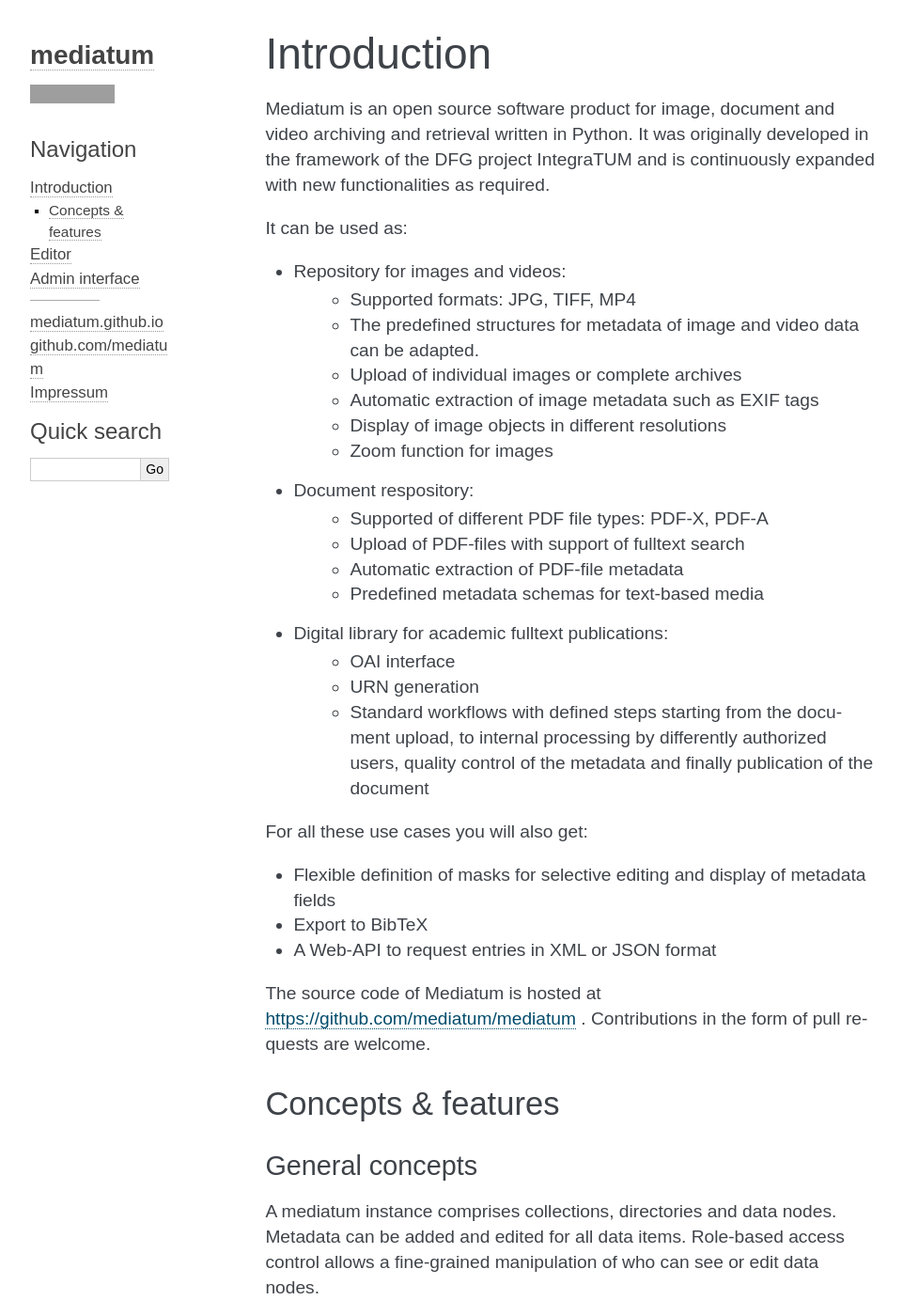
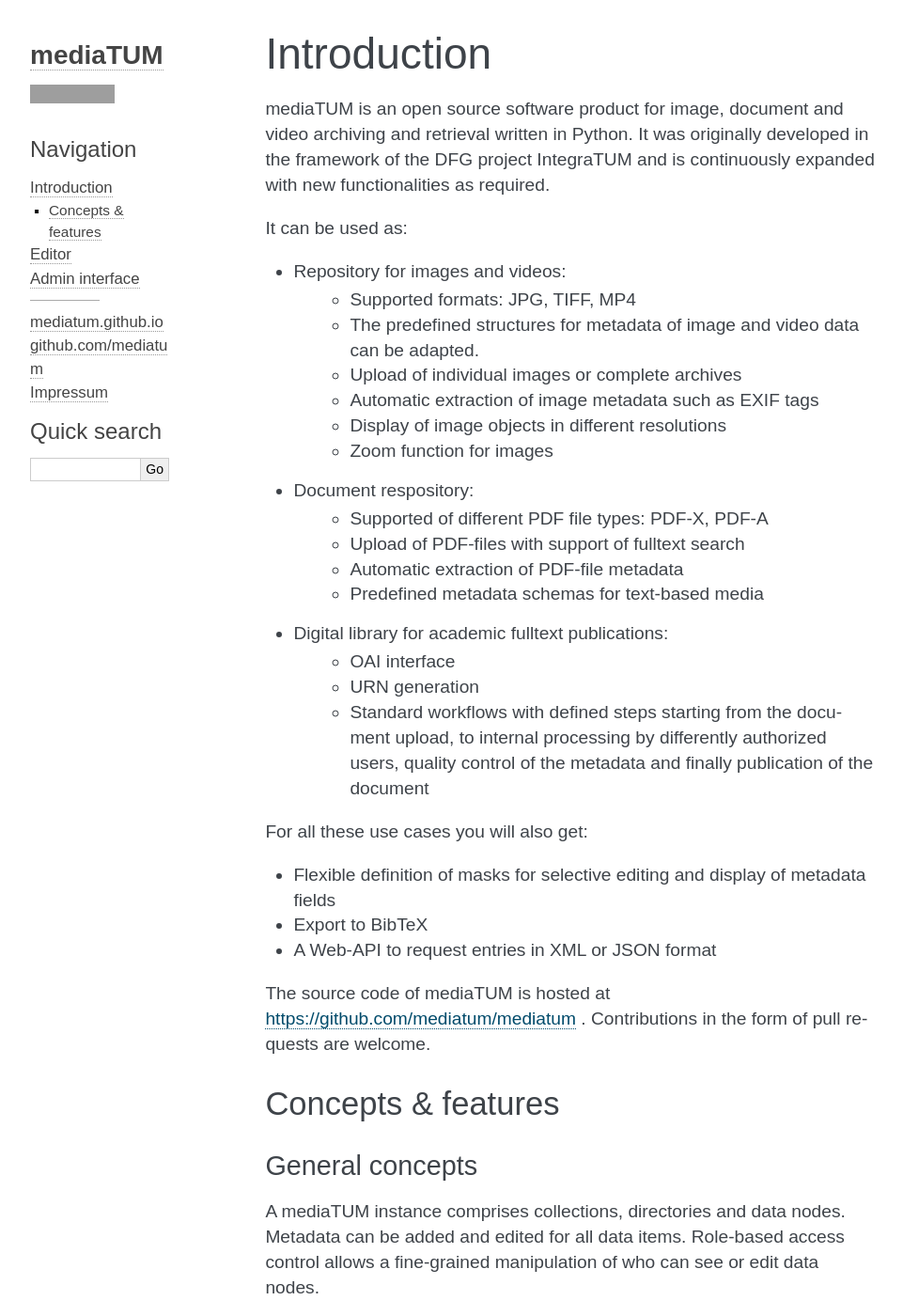
Before and after one commit to mediatum/mediatum-docs-en, a Sphinx documentation site: the page built from docs/source/introduction.rst, in a window 1280 px wide and 1400 px high. Shown: the whole window at 94% size, without its empty margins (148-1109 px from the left). Built offline with Sphinx 7.4.7, drawn with Linux system fonts in a browser that asks for light colours; pages that are not in the unit, such as notebooks, are missing from menus; some of the changed text lies outside the part shown; grey boxes are pictures that could not be loaded.

```diff
--- a/docs/source/conf.py
+++ b/docs/source/conf.py
@@ -57,9 +57,9 @@ master_doc = 'index'
 
 # General information about the project.
 #project = 'mediaTUM'
-project = 'mediatum'
-copyright = '2016, mediatum authors'
-author = 'mediatum authors'
+project = 'mediaTUM'
+copyright = '2016, mediaTUM authors'
+author = 'mediaTUM authors'
 
 # The version info for the project you're documenting, acts as replacement for
 # |version| and |release|, also used in various other places throughout the
--- a/docs/source/introduction.rst
+++ b/docs/source/introduction.rst
@@ -3,7 +3,7 @@
 Introduction
 ============
 
-Mediatum is an open source software product for image, document and video archiving and retrieval written in Python.
+mediaTUM is an open source software product for image, document and video archiving and retrieval written in Python.
 It was originally developed in the framework of the DFG project IntegraTUM and is continuously expanded with new functionalities as required.
 
 It can be used as:
@@ -37,7 +37,7 @@ For all these use cases you will also get:
 * A Web-API to request entries in XML or JSON format
 
 
-The source code of Mediatum is hosted at https://github.com/mediatum/mediatum .
+The source code of mediaTUM is hosted at https://github.com/mediatum/mediatum .
 Contributions in the form of pull requests are welcome.
 
 
@@ -48,7 +48,7 @@ Concepts & features
 General concepts
 ^^^^^^^^^^^^^^^^
 
-A mediatum instance comprises collections, directories and data nodes.
+A mediaTUM instance comprises collections, directories and data nodes.
 Metadata can be added and edited for all data items.
 Role-based access control allows a fine-grained manipulation of who can see or edit data nodes.
 
@@ -100,7 +99,7 @@ Search features
 
 Two different search modes are implemented: simple and extended.
 
-Mediatum provides search on the meta data and the fulltext of submitted documents.
+mediaTUM provides search on the meta data and the fulltext of submitted documents.
 Text is also extracted from e.g. PDF files.
 `PostgreSQL fulltext search <https://www.postgresql.org/docs/current/static/textsearch.html>`_ is used as search engine.
 It is also accessible via the webservice.
@@ -110,7 +109,7 @@ Result pages can be sorted by multiple criteria.
 Workflows
 ^^^^^^^^^
 
-Workflows define how documents are entering Mediatum.
+Workflows define how documents are entering mediaTUM.
 
 
 Versioning
```
Also changed, not shown: other parts of docs/source/introduction.rst (+0 -1 lines), docs/source/index.rst (+4 -4 lines).
